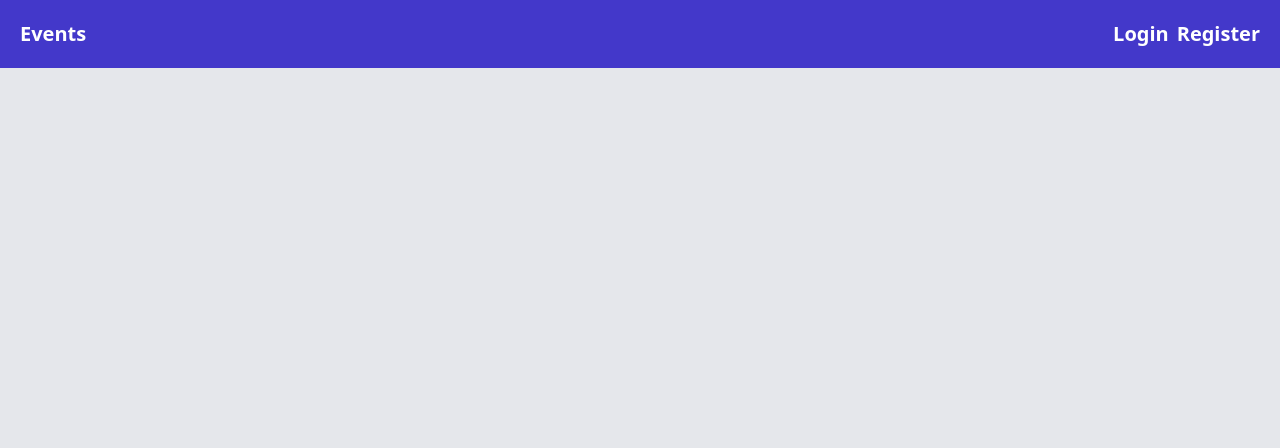
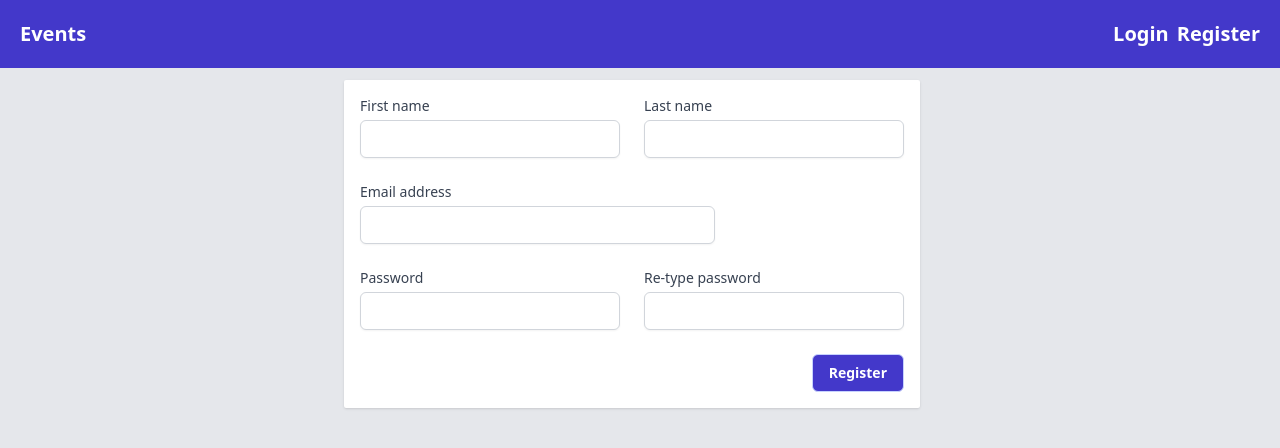
Before and after one commit to deepakkj/nest-events-frontend, a Vue app: page /register in a window 1280 px wide. Shown: the top 448 px of the page. Built offline with nearby package versions, Linux system fonts and the light colour scheme.

Commit message:
Register page WIP

```diff
--- a/src/App.vue
+++ b/src/App.vue
@@ -6,7 +6,7 @@
       </div>
       <div>
         <router-link :to="{name: 'login'}" class="ml-2">Login</router-link>
-        <router-link :to="{name: 'login'}" class="ml-2">Register</router-link>
+        <router-link :to="{name: 'register'}" class="ml-2">Register</router-link>
       </div>
     </div>
   </div>
--- a/src/Event.vue
+++ b/src/Event.vue
@@ -4,7 +4,7 @@
       <Loader v-for="index in 4" :key="index" class="mt-3"></Loader>
     </div>
     <div v-if="event && !loading.event">
-      <div class="bg-white mr-4 p-4 shadow text-sm" v-if="event">
+      <div class="bg-white mr-4 p-4 shadow text-sm rounded-sm" v-if="event">
         <div class="font-semibold text-lg">
           {{ event.name }}
         </div>
@@ -17,24 +17,16 @@
           </div>
           <div>{{ event.when }}</div>
         </div>
-        <div class="text-gray-500 flex items-center">
-          <div class="h-4 w-4 mr-1">
-            <svg xmlns="http://www.w3.org/2000/svg" fill="none" viewBox="0 0 24 24" stroke="currentColor">
-              <path stroke-linecap="round" stroke-linejoin="round" stroke-width="2" d="M17.657 16.657L13.414 20.9a1.998 1.998 0 01-2.827 0l-4.244-4.243a8 8 0 1111.314 0z" />
-              <path stroke-linecap="round" stroke-linejoin="round" stroke-width="2" d="M15 11a3 3 0 11-6 0 3 3 0 016 0z" />
-            </svg>
-          </div>
-          <div>{{ event.address }}</div>
-        </div>
+        <EventAddress :address="event.address"></EventAddress>
       </div>
 
-      <div class="bg-white mr-4 p-4 shadow mt-3 text-sm">
+      <div class="bg-white mr-4 p-4 shadow mt-3 text-sm rounded-sm">
         <div>{{ event.attendeeAccepted }} Going · {{ event.attendeeMaybe }}
           Interested · {{ event.attendeeRejected }} Not Interested
         </div>
       </div>
 
-      <div class="bg-white mr-4 shadow mt-3" v-if="!loading.attendance">
+      <div class="bg-white mr-4 shadow mt-3 rounded-sm" v-if="!loading.attendance">
         <div class="p-4">Are you going?</div>
         <div class="border-b"></div>
         <div class="p-4">
@@ -64,19 +56,19 @@
         <Loader></Loader>
       </div>
 
-      <div class="bg-white mr-4 shadow mt-3">
+      <div class="bg-white mr-4 shadow mt-3 rounded-sm">
         <div class="p-4">Details</div>
         <div class="border-b"></div>
         <div class="text-gray-500 text-xs p-4">{{ event.description }}</div>
       </div>
 
-      <div class="bg-white mr-4 shadow mt-3">
+      <div class="bg-white mr-4 shadow mt-3 rounded-sm">
         <div class="p-4">Hosted by</div>
         <div class="border-b"></div>
         <div class="text-gray-500 text-xs p-4">{{ event.organizer.username }}</div>
       </div>
 
-      <div class="bg-white mr-4 shadow mt-3">
+      <div class="bg-white mr-4 shadow mt-3 rounded-sm">
         <div v-if="userEvents && !loading.userEvents">
           <div class="p-4">More events by {{ event.organizer.username }}</div>
           <div class="border-b"></div>
@@ -104,10 +96,11 @@ import api from "./api";
 import {useRoute} from "vue-router";
 import {watch} from "@vue/runtime-core";
 import Loader from "./components/Loader";
+import EventAddress from "@/components/EventAddress";
 
 export default {
   name: "Event",
-  components: {Loader},
+  components: {Loader, EventAddress},
   setup() {
     const loading = ref({
       event: false,
--- a/src/EventList.vue
+++ b/src/EventList.vue
@@ -101,7 +101,3 @@ export default {
   }
 }
 </script>
-
-<style>
-
-</style>
--- a/src/Register.vue
+++ b/src/Register.vue
@@ -1,5 +1,40 @@
 <template>
-  <div></div>
+  <div class="flex justify-center">
+    <div class="bg-white mr-4 p-4 shadow text-sm rounded-sm max-w-xl w-full">
+      <div class="grid grid-cols-6 gap-6">
+        <div class="col-span-3">
+          <label for="firstName" class="block text-sm font-medium text-gray-700">First name</label>
+          <input type="text" id="firstName"
+                 class="mt-1 focus:ring-indigo-500 focus:border-indigo-500 block w-full shadow-sm sm:text-sm border-gray-300 rounded-md">
+        </div>
+        <div class="col-span-3">
+          <label for="lastName" class="block text-sm font-medium text-gray-700">Last name</label>
+          <input type="text" id="lastName"
+                 class="mt-1 focus:ring-indigo-500 focus:border-indigo-500 block w-full shadow-sm sm:text-sm border-gray-300 rounded-md">
+        </div>
+        <div class="col-span-4">
+          <label for="email" class="block text-sm font-medium text-gray-700">Email address</label>
+          <input type="text" id="email"
+                 class="mt-1 focus:ring-indigo-500 focus:border-indigo-500 block w-full shadow-sm sm:text-sm border-gray-300 rounded-md">
+        </div>
+        <div class="col-span-3">
+          <label for="password" class="block text-sm font-medium text-gray-700">Password</label>
+          <input type="password" id="password"
+                 class="mt-1 focus:ring-indigo-500 focus:border-indigo-500 block w-full shadow-sm sm:text-sm border-gray-300 rounded-md">
+        </div>
+        <div class="col-span-3">
+          <label for="retypePassword" class="block text-sm font-medium text-gray-700">Re-type password</label>
+          <input type="password" id="retypePassword"
+                 class="mt-1 focus:ring-indigo-500 focus:border-indigo-500 block w-full shadow-sm sm:text-sm border-gray-300 rounded-md">
+        </div>
+        <div class="col-span-6 flex justify-end">
+          <button class="outline-none focus:outline-none bg-indigo-700 text-white border border-indigo-200 py-2 px-4 rounded-md text-sm font-semibold">
+            Register
+          </button>
+        </div>
+      </div>
+    </div>
+  </div>
 </template>
 
 <script>
--- /dev/null
+++ b/src/components/EventAddress.vue
@@ -0,0 +1,18 @@
+<template>
+  <div class="text-gray-500 flex items-center">
+    <div class="h-4 w-4 mr-1">
+      <svg xmlns="http://www.w3.org/2000/svg" fill="none" viewBox="0 0 24 24" stroke="currentColor">
+        <path stroke-linecap="round" stroke-linejoin="round" stroke-width="2" d="M17.657 16.657L13.414 20.9a1.998 1.998 0 01-2.827 0l-4.244-4.243a8 8 0 1111.314 0z" />
+        <path stroke-linecap="round" stroke-linejoin="round" stroke-width="2" d="M15 11a3 3 0 11-6 0 3 3 0 016 0z" />
+      </svg>
+    </div>
+    <div>{{ address }}</div>
+  </div>
+</template>
+
+<script>
+export default {
+  name: "EventAddress",
+  props: ['address']
+}
+</script>
--- a/src/components/EventOnList.vue
+++ b/src/components/EventOnList.vue
@@ -1,5 +1,5 @@
 <template>
-  <div class="bg-white mr-4 p-4 shadow text-sm">
+  <div class="bg-white mr-4 p-4 shadow text-sm rounded-sm">
     <div class="font-semibold text-lg">
       <router-link :to="{name: 'event', params: {id:event.id}}">{{ event.name }}</router-link>
     </div>
@@ -10,12 +10,16 @@
                 d="M8 7V3m8 4V3m-9 8h10M5 21h14a2 2 0 002-2V7a2 2 0 00-2-2H5a2 2 0 00-2 2v12a2 2 0 002 2z"/>
         </svg>
       </div>
-      <div>Mon 7:30 PM UTC+01 · Online Event</div>
+      <div>Mon 7:30 PM UTC+01</div>
     </div>
+    <EventAddress :address="event.address"></EventAddress>
     <div class="text-gray-500 flex items-center">
-      <div class="h-4 w-4 mr-1"><svg xmlns="http://www.w3.org/2000/svg" fill="none" viewBox="0 0 24 24" stroke="currentColor">
-        <path stroke-linecap="round" stroke-linejoin="round" stroke-width="2" d="M12 4.354a4 4 0 110 5.292M15 21H3v-1a6 6 0 0112 0v1zm0 0h6v-1a6 6 0 00-9-5.197M13 7a4 4 0 11-8 0 4 4 0 018 0z" />
-      </svg></div>
+      <div class="h-4 w-4 mr-1">
+        <svg xmlns="http://www.w3.org/2000/svg" fill="none" viewBox="0 0 24 24" stroke="currentColor">
+          <path stroke-linecap="round" stroke-linejoin="round" stroke-width="2"
+                d="M12 4.354a4 4 0 110 5.292M15 21H3v-1a6 6 0 0112 0v1zm0 0h6v-1a6 6 0 00-9-5.197M13 7a4 4 0 11-8 0 4 4 0 018 0z"/>
+        </svg>
+      </div>
       <div>{{ event.attendeeCount }} people</div>
     </div>
     <div class="border-b mt-2 mb-2"></div>
@@ -24,5 +28,13 @@
 </template>
 
 <script>
-export default {props: ['event']}
+import EventAddress from "@/components/EventAddress";
+
+export default {
+  name: "EventOnList",
+  props: ["event"],
+  components: {
+    EventAddress
+  }
+}
 </script>
```
